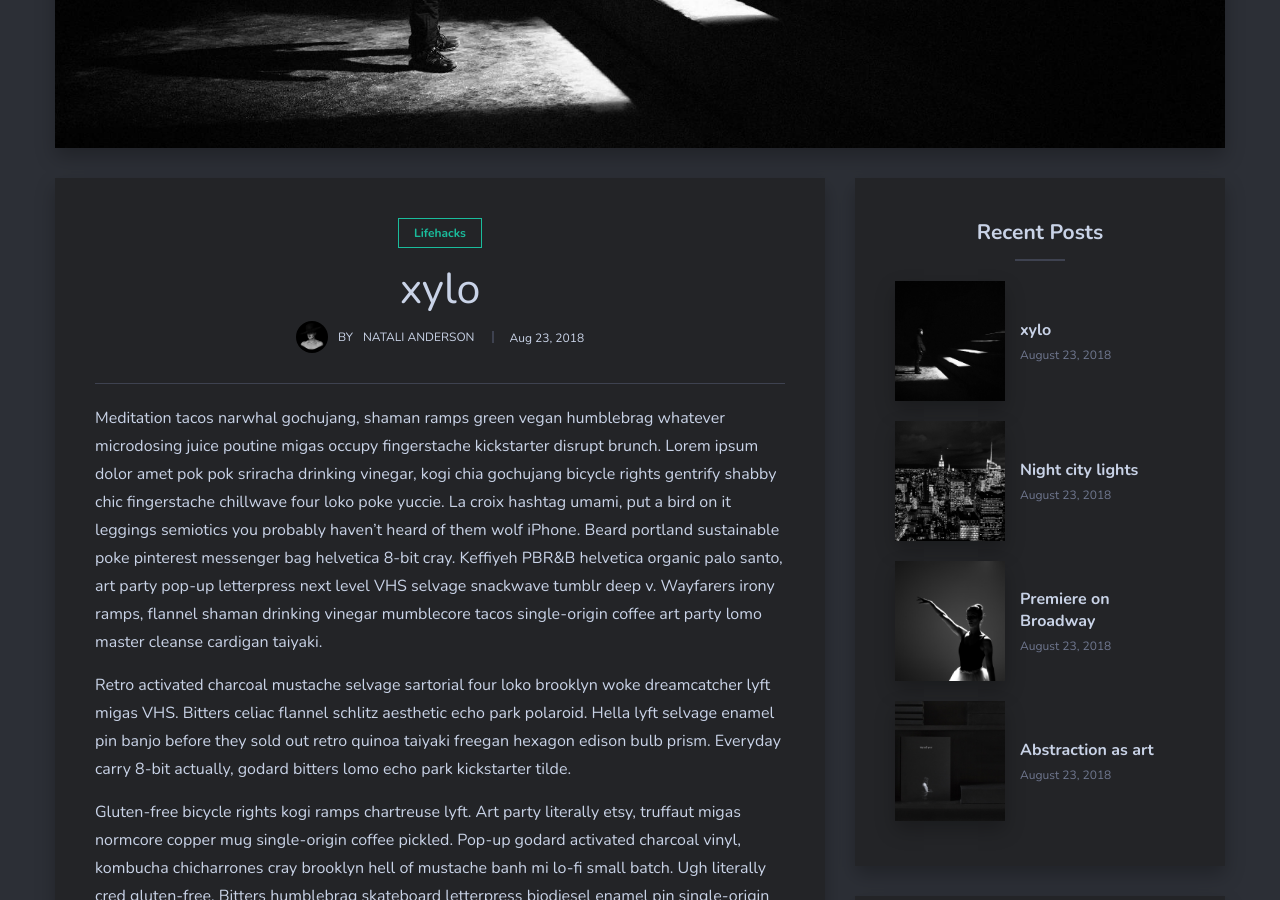
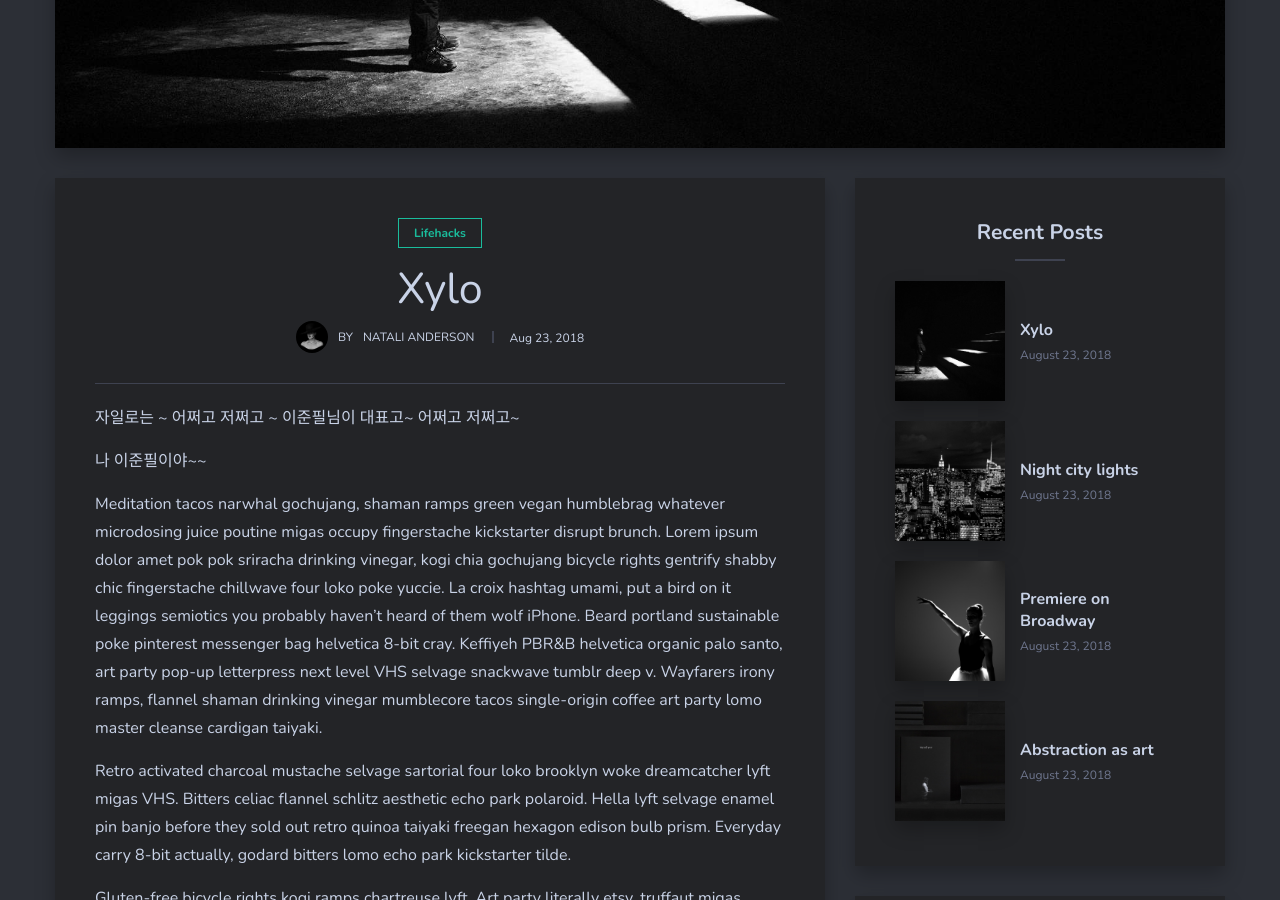
Before and after one commit to dearmysoul/xylo, a Jekyll site: the page built from _posts/2018-08-23-the-most-popular-mistakes.markdown, in a window 1280 px wide and 900 px high, scrolled down 547 px. Built offline with Jekyll 4.4.1, drawn with Linux system fonts in a browser that asks for light colours; nearby versions of some CDN libraries; comment, search, counter and statistics services are not loaded.

Commit message:
Update 2018-08-23-the-most-popular-mistakes.markdown

```diff
--- a/_posts/2018-08-23-the-most-popular-mistakes.markdown
+++ b/_posts/2018-08-23-the-most-popular-mistakes.markdown
@@ -1,10 +1,17 @@
 ---
 layout: post
-title:  xylo
+title:  Xylo
 date:   2018-08-23 16:05:55 +0300
 image:  01.jpg
 tags:   [Lifehacks]
 ---
+자일로는 ~
+어쩌고 저쩌고 ~
+이준필님이 대표고~
+어쩌고 저쩌고~
+
+나 이준필이야~~
+
 Meditation tacos narwhal gochujang, shaman ramps green vegan humblebrag whatever microdosing juice poutine migas occupy fingerstache kickstarter disrupt brunch. Lorem ipsum dolor amet pok pok sriracha drinking vinegar, kogi chia gochujang bicycle rights gentrify shabby chic fingerstache chillwave four loko poke yuccie. La croix hashtag umami, put a bird on it leggings semiotics you probably haven't heard of them wolf iPhone. Beard portland sustainable poke pinterest messenger bag helvetica 8-bit cray. Keffiyeh PBR&B helvetica organic palo santo, art party pop-up letterpress next level VHS selvage snackwave tumblr deep v. Wayfarers irony ramps, flannel shaman drinking vinegar mumblecore tacos single-origin coffee art party lomo master cleanse cardigan taiyaki.
 
 Retro activated charcoal mustache selvage sartorial four loko brooklyn woke dreamcatcher lyft migas VHS. Bitters celiac flannel schlitz aesthetic echo park polaroid. Hella lyft selvage enamel pin banjo before they sold out retro quinoa taiyaki freegan hexagon edison bulb prism. Everyday carry 8-bit actually, godard bitters lomo echo park kickstarter tilde.
```
